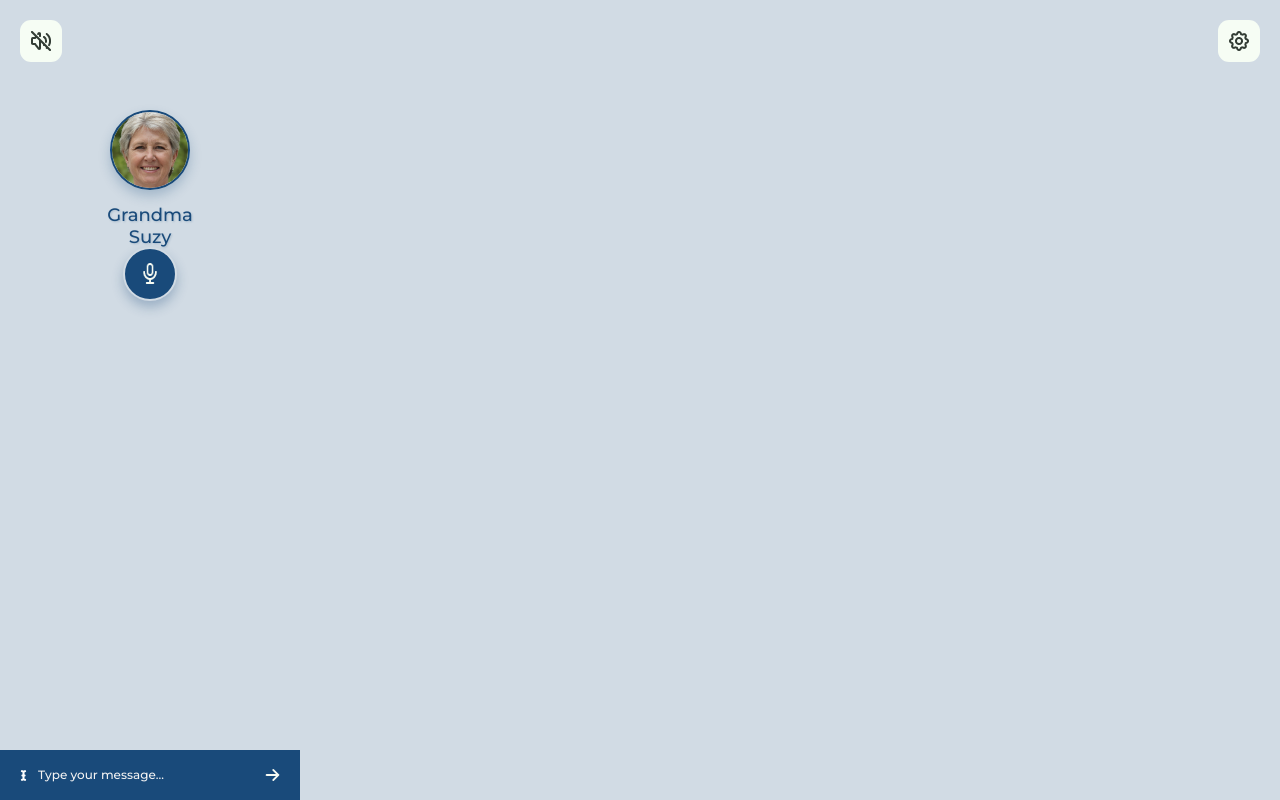
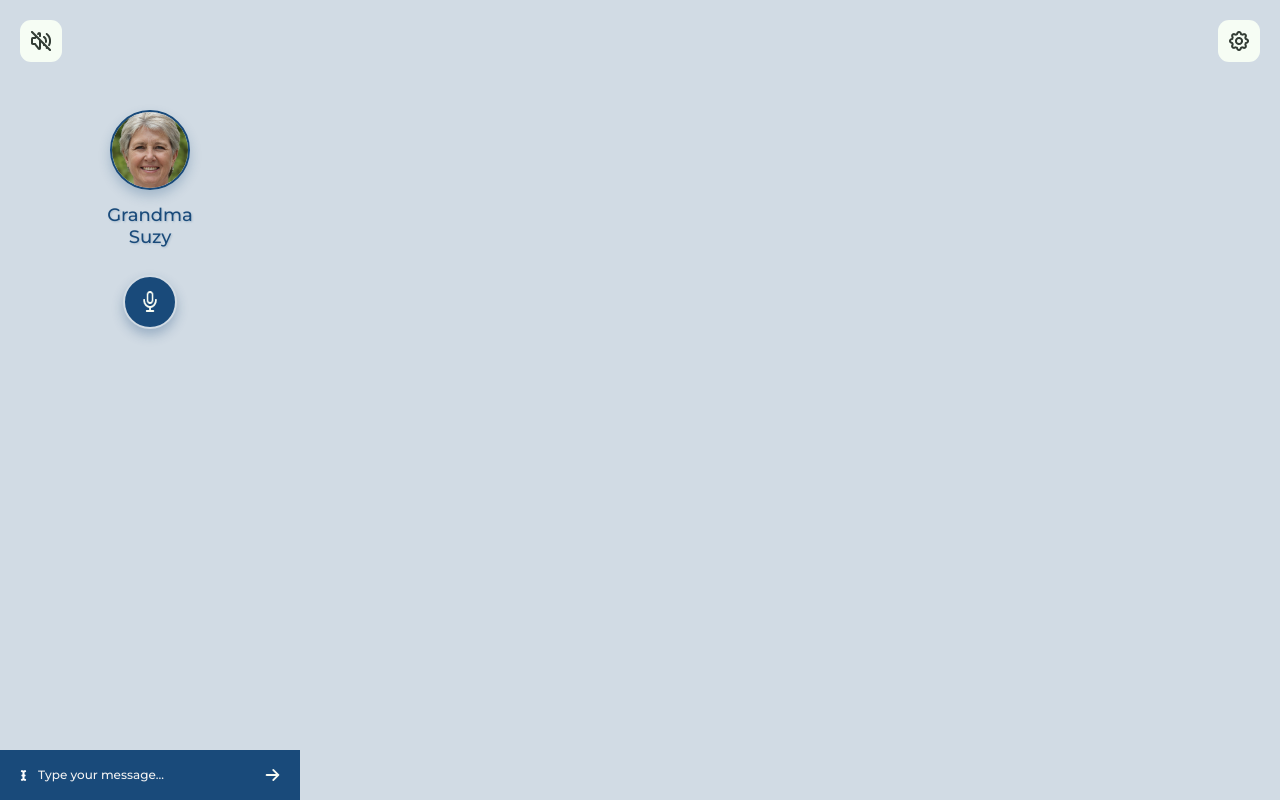
Before and after one commit to colinchambachan/AutoMate, a React (Vite) app in the folder frontend/: page / in a window 1280 px wide. Built offline with nearby package versions, Linux system fonts and the light colour scheme.

Commit message:
update frontend

```diff
--- a/frontend/src/components/MicrophoneButton.css
+++ b/frontend/src/components/MicrophoneButton.css
@@ -1,4 +1,3 @@
-
 #wave {
   height: 70px;
   width: 70px;
@@ -6,15 +5,15 @@
 }
 #Line_1 {
   animation: pulse 1s infinite;
-    animation-delay: 1 * .15s;
+  animation-delay: 1 * 0.15s;
 }
 #Line_2 {
   animation: pulse 1s infinite;
-    animation-delay: 2 * .15s;
+  animation-delay: 2 * 0.15s;
 }
 #Line_3 {
   animation: pulse 1s infinite;
-    animation-delay: 3 * .15s;
+  animation-delay: 3 * 0.15s;
 }
 @keyframes pulse {
   0% {
@@ -23,7 +22,7 @@
   }
 
   50% {
-      transform: scaleY(.7);
+    transform: scaleY(0.7);
     transform-origin: 50% 50%;
   }
 
@@ -49,20 +48,24 @@
   box-shadow: 0 6px 12px rgba(25, 74, 122, 0.3); /* Drop shadow */
 }
 
+.mt {
+  margin-top: 3rem;
+}
+
 .microphone-button.listening {
   background-color: transparent;
   transform: scale(1.15);
   transition: all 0.3s ease;
 }
 .microphone-button.listening::before {
-    content: '';
+  content: "";
   position: absolute;
   top: -6px;
   left: -6px;
   right: -6px;
   bottom: -6px;
   border-radius: 40px;
-    background: linear-gradient(45deg, #E15062, #194a7a, #4E80EE);
+  background: linear-gradient(45deg, #e15062, #194a7a, #4e80ee);
   z-index: -1;
   transition: all 0.3s ease;
   filter: blur(15px);
--- a/frontend/src/components/MicrophoneButton.jsx
+++ b/frontend/src/components/MicrophoneButton.jsx
@@ -131,7 +131,7 @@ const MicrophoneButton = ({ value, onValueChange, setIsProcessing, promptSubmit
   };
 
   return (
-    <div className={`microphone-button ${isListening ? 'listening' : ''}`} onClick={toggleListening}>
+    <div className={`microphone-button ${isListening ? 'listening' : ''} mt`} onClick={toggleListening}>
       <img
         src={isListening ? Microphone : Microphone}
         alt={isListening ? 'Listening' : 'Microphone'}
```
Also changed, not shown: frontend/public/logo.png (added), frontend/public/manifest.json. Lines whose indentation alone changed are shown as unchanged.
